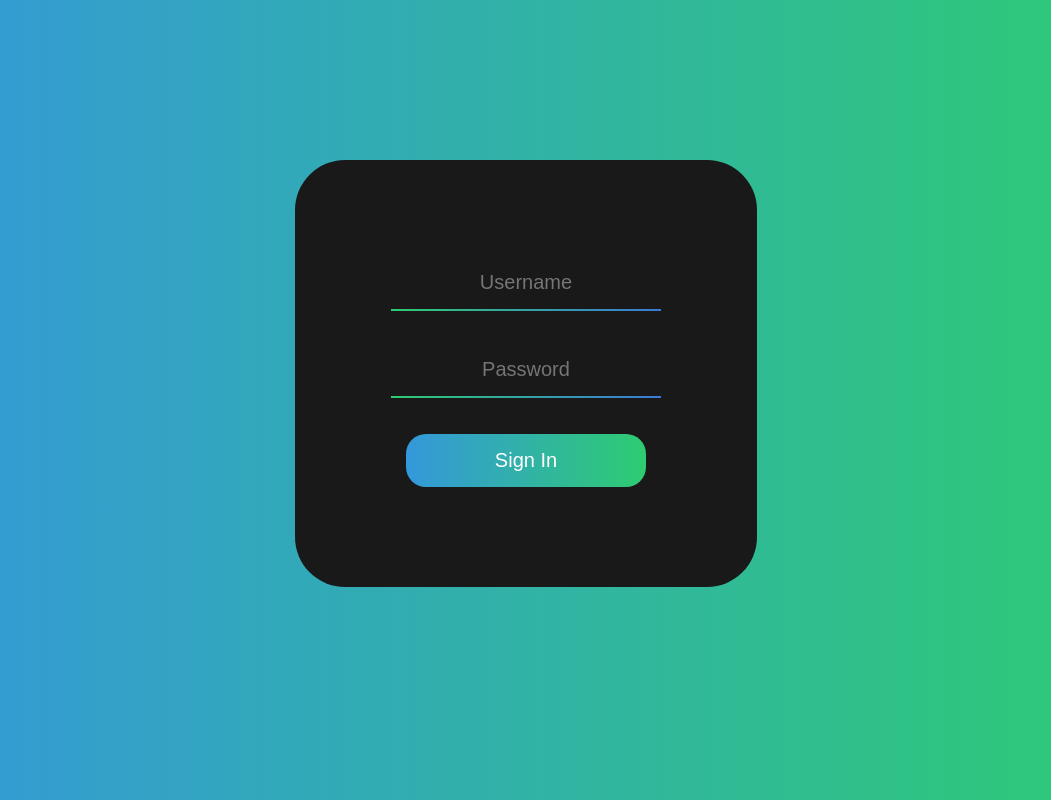
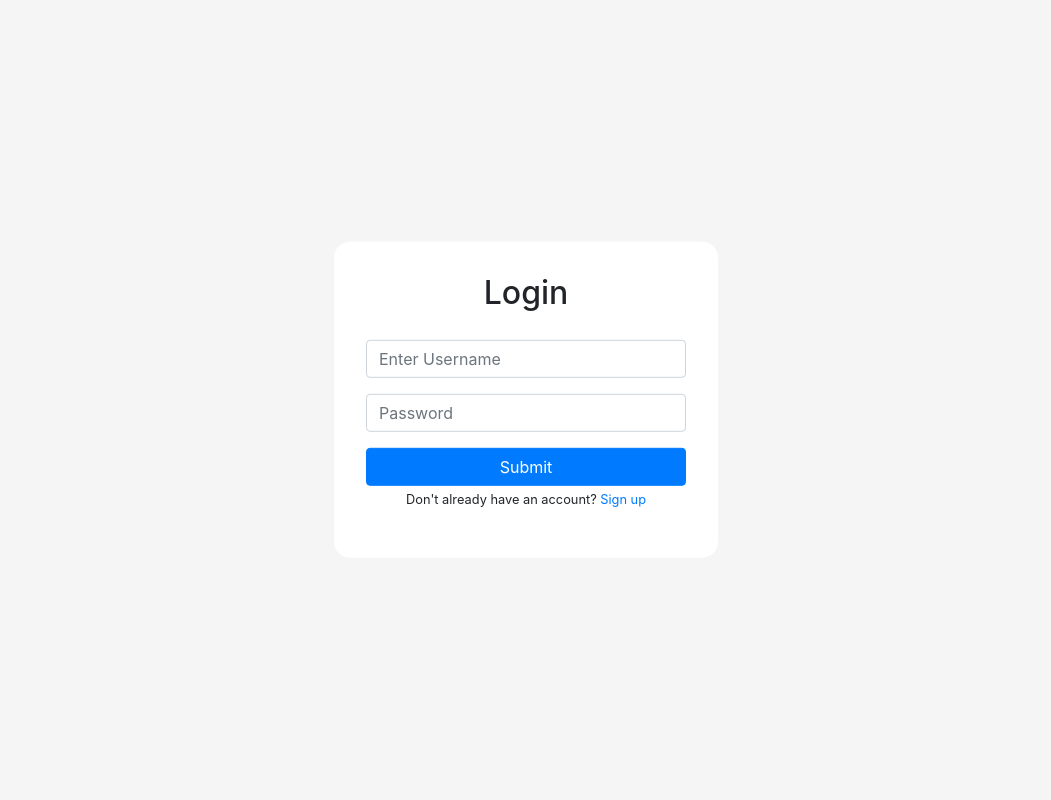
Before and after one commit to snehashishLaskar090/PasswordManager, a Flask app: page /auth in a window 1280 px wide. Shown: the whole page, without its empty margins (114-1165 px from the left). Run offline with Flask 2, Linux system fonts and the light colour scheme; some libraries are stand-ins or nearby versions.

Commit message:
changed the interface of the web application

```diff
--- a/src/v2/client/app.py
+++ b/src/v2/client/app.py
@@ -7,7 +7,6 @@ app.config["SESSION_PERMANENT"] = True
 app.config["SESSION_TYPE"] = "filesystem"
 Session(app)
 
-# apiurl = "http://snehashishlaskar090.pythonanywhere.com/"
 apiurl= 'http://127.0.0.1:8000/'
 
 def convertUserDataToJson(username):
@@ -42,7 +41,7 @@ def login():
                     session['password'] = psword
                     return redirect('/home')
 
-            return render_template('login.html', error=True)
+            return render_template('new_login.html', error=True)
 
         else:
             return redirect('/home')
@@ -60,7 +59,7 @@ def login():
         if user == None and pw == None:
 
 
-            return render_template('login.html')
+            return render_template('new_login.html')
 
         else:
             return redirect('/home')
@@ -118,7 +117,7 @@ def signup():
         if user != None and pw != None:
             return redirect('/home')
         else:
-            return render_template('signup.html')
+            return render_template('new_signup.html')
 
 
 # Snehashish Laskar
--- a/src/v2/client/static/style.css
+++ b/src/v2/client/static/style.css
@@ -142,3 +142,7 @@ tr th:nth-last-of-type(2) {
   background: #28A745;
   color: white;
 }
+
+#pagelink {
+  margin-left: 10px;
+}
--- a/src/v2/client/templates/base.html
+++ b/src/v2/client/templates/base.html
@@ -18,7 +18,6 @@
                   <span class="navbar-toggler-icon"></span>
                 </button>
                 <a class="navbar-brand" href="/">
-                  <img src="../static/logo.png" alt="">
                   PWMANA
                 </a>
                 <div class="collapse navbar-collapse" id="navbarSupportedContent">
@@ -38,8 +37,8 @@
 
                       </li>
                     {% else %}
-                      <a class="haha" href="/auth" role="button">Login</a>
-                      <a class="haha" href="/signup" role="button">Sign Up</a>
+                      <a id = "pagelink" class="btn btn-primary" href="/auth" role="button">Login</a>
+                      <a id = "pagelink" class="btn btn-primary" href="/signup" role="button">Sign Up</a>
                     {% endif %}
 
                   </ul>
--- /dev/null
+++ b/src/v2/client/templates/new_login.html
@@ -0,0 +1,77 @@
+<!DOCTYPE html>
+<html lang="en">
+<head>
+    <meta charset="UTF-8">
+    <meta http-equiv="X-UA-Compatible" content="IE=edge">
+    <meta name="viewport" content="width=device-width, initial-scale=1.0">
+    <title>Document</title>
+    <link rel="stylesheet" href="../static/style.css">
+    <link rel="stylesheet" href="https://maxcdn.bootstrapcdn.com/bootstrap/4.0.0/css/bootstrap.min.css"
+    integrity="sha384-Gn5384xqQ1aoWXA+058RXPxPg6fy4IWvTNh0E263XmFcJlSAwiGgFAW/dAiS6JXm"
+    crossorigin="anonymous">
+    <style>
+        .base {
+            position: absolute;
+            left: 50%;
+            top: 50%;
+            transform: translate(-50%, -50%);
+            width: 30%;
+            background:#ffffff;
+            padding: 2rem;
+            border-radius: 1rem;
+            justify-content: center;
+            text-align: center;
+        }
+
+        body {
+            background:#f5f5f5;
+        }
+
+        .heading {
+            padding-bottom: 20px;
+        }
+
+        #submit {
+            width: 100%
+        }
+
+    </style>
+</head>
+<body>
+
+    <form action = "#" method = "POST" class = "base">
+        <h2 class = "heading">Login</h2>
+        {% if error == True %}
+        <div class="alert alert-danger" role="alert">
+            Wrong credentials? Please try again.
+          </div>
+        {% endif %}
+        <div class="form-group">
+            <input type="text" class="form-control" name="username" id="exampleInputEmail1" aria-describedby="emailHelp" placeholder="Enter Username">
+          </div>
+        <div class="form-group">
+          <input type="password" name="password" class="form-control" id="exampleInputPassword1" placeholder="Password">
+        </div>
+        <button id = "submit" type="submit" class="btn btn-primary">Submit</button>
+        <div class="form-group">
+
+            <small>Don't already have an account? <a id = "signuplink" href="/signup">Sign up</a></small>
+          </div>
+
+    </form>
+
+
+
+    <script src="https://code.jquery.com/jquery-3.2.1.slim.min.js"
+        integrity="sha384-KJ3o2DKtIkvYIK3UENzmM7KCkRr/rE9/Qpg6aAZGJwFDMVNA/GpGFF93hXpG5KkN"
+        crossorigin="anonymous"></script>
+<script src="https://cdnjs.cloudflare.com/ajax/libs/popper.js/1.12.9/umd/popper.min.js"
+        integrity="sha384-ApNbgh9B+Y1QKtv3Rn7W3mgPxhU9K/ScQsAP7hUibX39j7fakFPskvXusvfa0b4Q"
+        crossorigin="anonymous"></script>
+<script src="https://maxcdn.bootstrapcdn.com/bootstrap/4.0.0/js/bootstrap.min.js"
+        integrity="sha384-JZR6Spejh4U02d8jOt6vLEHfe/JQGiRRSQQxSfFWpi1MquVdAyjUar5+76PVCmYl"
+        crossorigin="anonymous"></script>
+<script src="../static/filter_table.js" type="text/javascript"></script>
+<script src="https://kit.fontawesome.com/57e4c9a493.js" crossorigin="anonymous"></script>
+</body>
+</html>
```
Also changed, not shown: src/v2/client/templates/index.html (+6 -9 lines), src/v2/client/templates/new_signup.html (added, +72 -0 lines), src/v2/server/data/authdata.db, src/v2/server/data/userdata.db, 4 other files.
